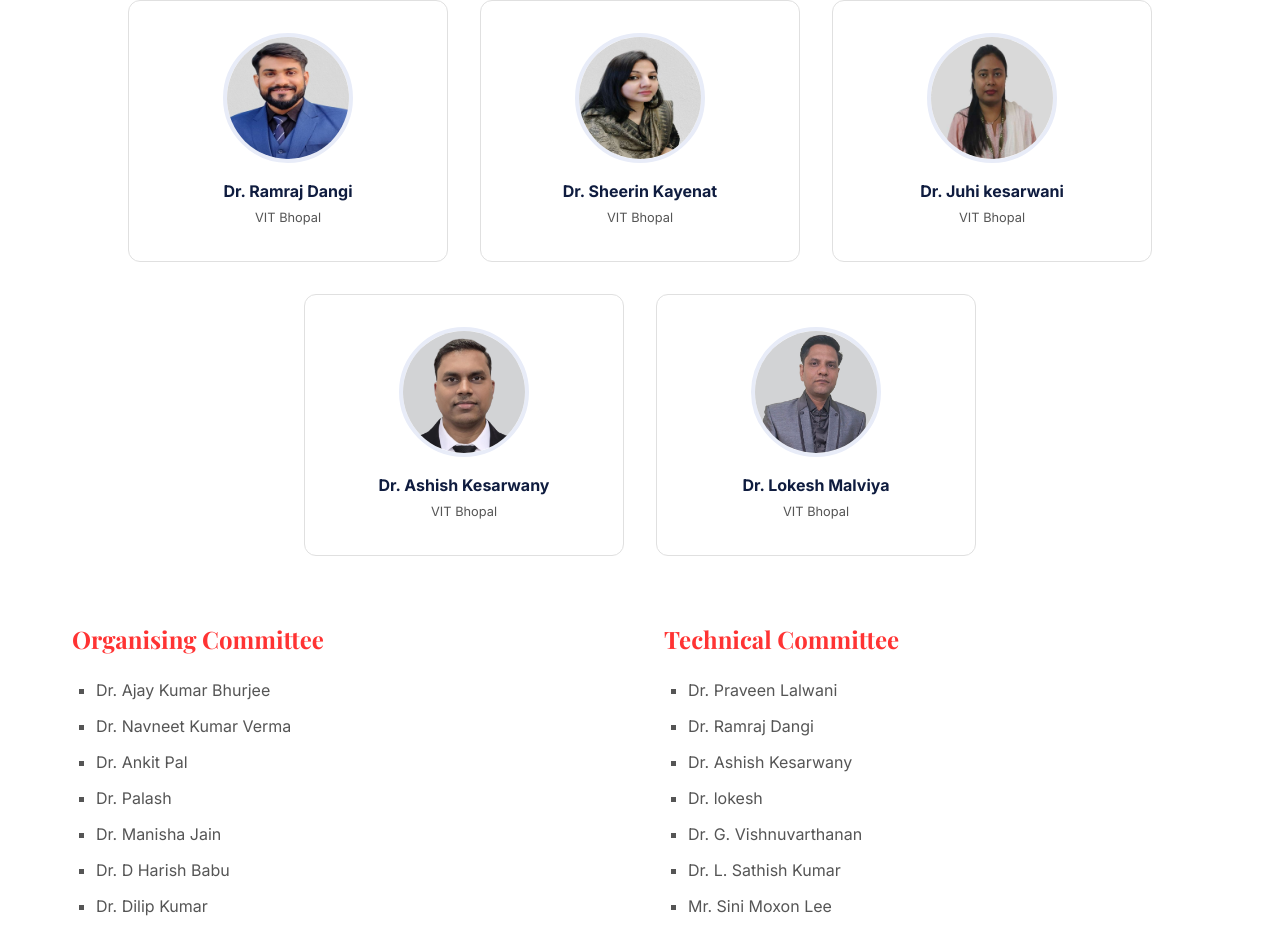
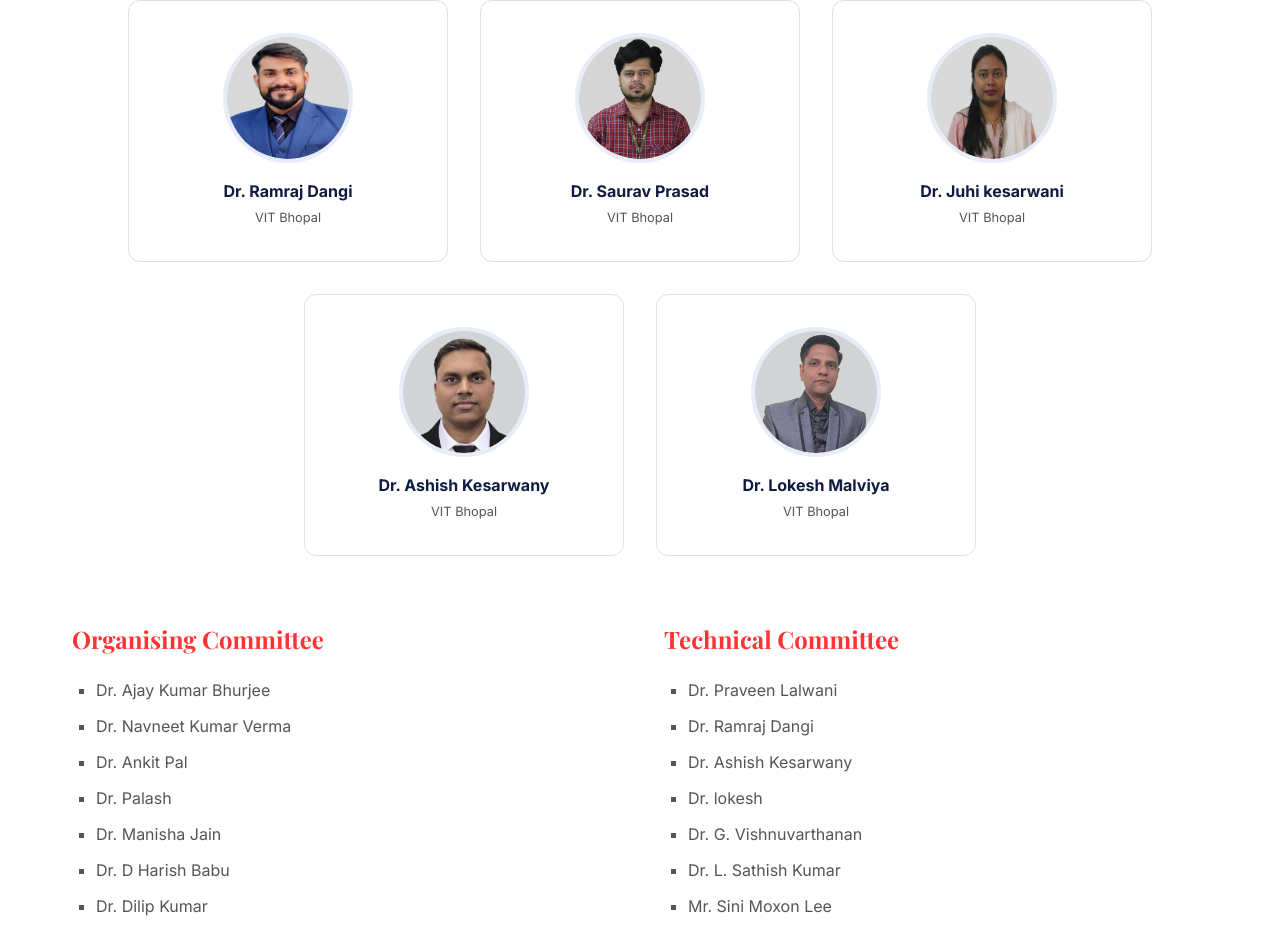
Before and after one commit to heytechie/IBCD-, a React (Vite) app: page /#/ in a window 1280 px wide. Shown: the part 6871-7805 px from the top of the page. Built offline with nearby package versions, Linux system fonts and the light colour scheme; a web font is replaced by a local one.

Commit message:
Added content

```diff
--- a/src/data/content.js
+++ b/src/data/content.js
@@ -78,7 +78,7 @@ export const committees = {
   conveners: [{ name: "Dr. Anant Kant Shukla", affiliation: "VIT Bhopal", image: "/AnantKantShukla.jpg" },
   { name: "Dr. Bhakti Parashar", affiliation: "VIT Bhopal", image: "/BhaktiParashar.jpeg" }],
   coconveners: [{ name: "Dr. Ramraj Dangi", affiliation: "VIT Bhopal", image: "/RamrajDangi.jpg" },
-  { name: "Dr. Sheerin Kayenat", affiliation: "VIT Bhopal", image: "/SheerinKayenat.jpg" },
+  { name: "Dr. Saurav Prasad", affiliation: "VIT Bhopal", image: "/saurav.png" },
   { name: "Dr. Juhi kesarwani", affiliation: "VIT Bhopal", image: "/JuhiKesarwani.jpg" },
   { name: "Dr. Ashish Kesarwany", affiliation: "VIT Bhopal", image: "/AshishKesarwany.png" },
   { name: "Dr. Lokesh Malviya", affiliation: "VIT Bhopal", image: "/LokeshMalviya.png" },
@@ -94,7 +94,8 @@ export const textCommittees = {
     "Dr. G. Vishnuvarthanan",
     "Dr. L. Sathish Kumar",
     "Mr. Sini Moxon Lee",
-    "Mr. Karthik"
+    "Mr. Karthik",
+    "Dr. Sonjoy Pan"
   ],
   organisingCommittee: [
     "Dr. Ajay Kumar Bhurjee",
```
Also changed, not shown: public/saurav.png (added).
